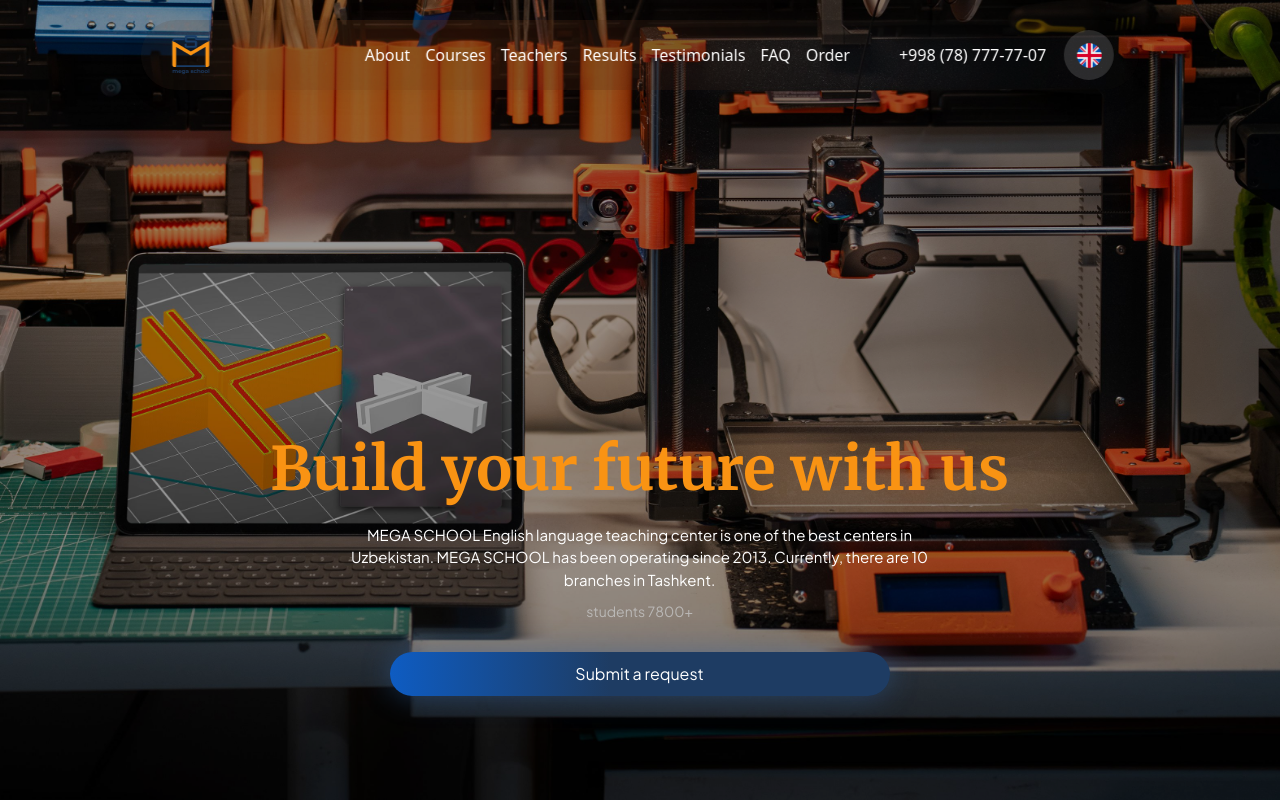
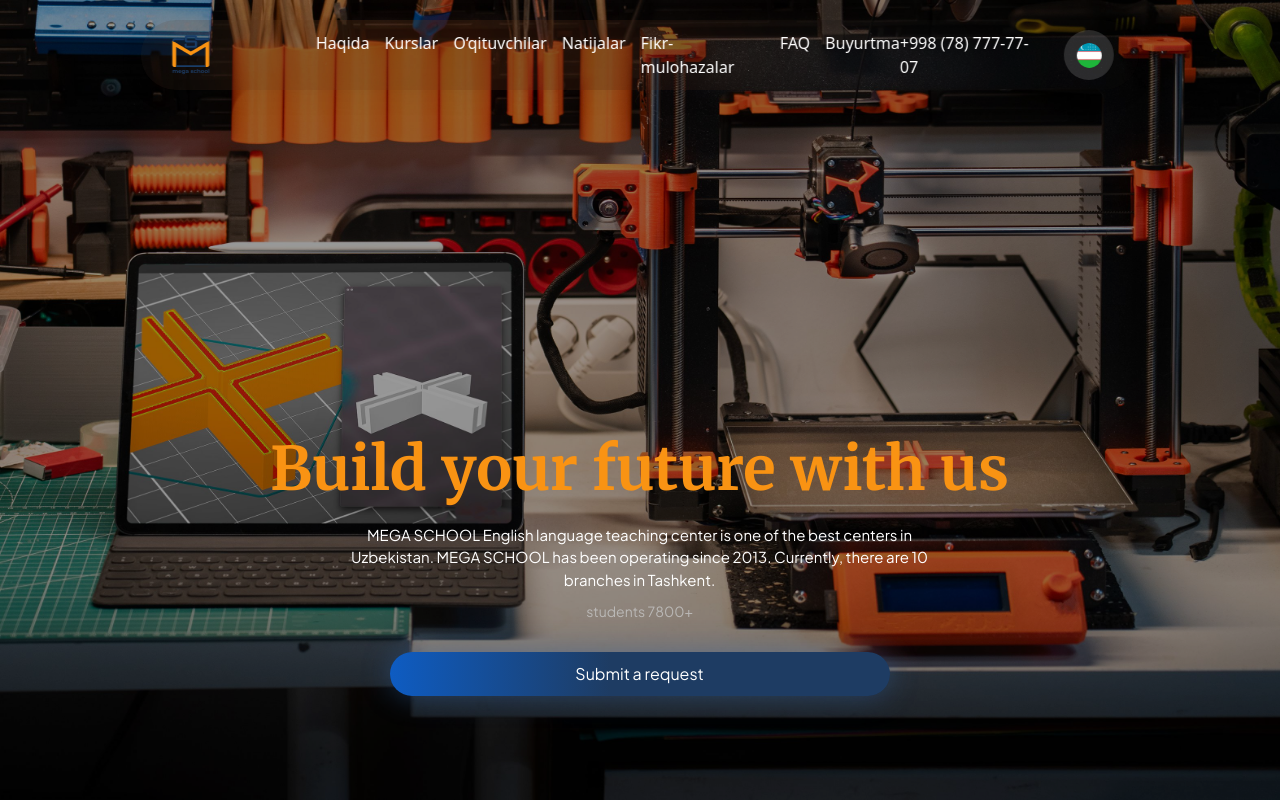
Before and after one commit to usershokhrukh/mega-school, a Next.js app: page / in a window 1280 px wide. Shown: the top 800 px of the page. Built offline with nearby package versions, Linux system fonts and the light colour scheme.

Commit message:
features/fix-header langiage to uzbek

```diff
--- a/src/components/header/Header.jsx
+++ b/src/components/header/Header.jsx
@@ -10,8 +10,8 @@
   const [open, setOpen] = useState(false);
 
   const [selectedLanguage, setSelectedLanguage] = useState({
-    name: "English",
-    img: "/images/language/english.webp",
+    name: "Uzbek",
+    img: "/images/language/uzbek.png",
   });
 
 
@@ -31,13 +31,13 @@
       />
 
       <ul className="header__ul">
-        <li className="header__li"><a className={`header__link ${isScrolled ? "light-link" : ""}`} href="#about">About</a></li>
-        <li className="header__li"><a className={`header__link ${isScrolled ? "light-link" : ""}`} href="#courses">Courses</a></li>
-        <li className="header__li"><a className={`header__link ${isScrolled ? "light-link" : ""}`} href="#teachers">Teachers</a></li>
-        <li className="header__li"><a className={`header__link ${isScrolled ? "light-link" : ""}`} href="#results">Results</a></li>
-        <li className="header__li"><a className={`header__link ${isScrolled ? "light-link" : ""}`} href="#testimonials">Testimonials</a></li>
+        <li className="header__li"><a className={`header__link ${isScrolled ? "light-link" : ""}`} href="#about">Haqida</a></li>
+        <li className="header__li"><a className={`header__link ${isScrolled ? "light-link" : ""}`} href="#courses">Kurslar</a></li>
+        <li className="header__li"><a className={`header__link ${isScrolled ? "light-link" : ""}`} href="#teachers">O‘qituvchilar</a></li>
+        <li className="header__li"><a className={`header__link ${isScrolled ? "light-link" : ""}`} href="#results">Natijalar</a></li>
+        <li className="header__li"><a className={`header__link ${isScrolled ? "light-link" : ""}`} href="#testimonials">Fikr-mulohazalar</a></li>
         <li className="header__li"><a className={`header__link ${isScrolled ? "light-link" : ""}`} href="#faq">FAQ</a></li>
-        <li className="header__li"><a className={`header__link ${isScrolled ? "light-link" : ""}`} href="#order">Order</a></li>
+        <li className="header__li"><a className={`header__link ${isScrolled ? "light-link" : ""}`} href="#order">Buyurtma</a></li>
       </ul>
 
       <div className="header__lang-wrapper">
```
